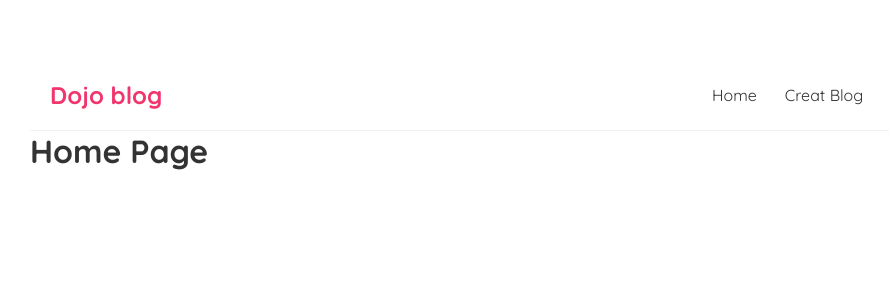
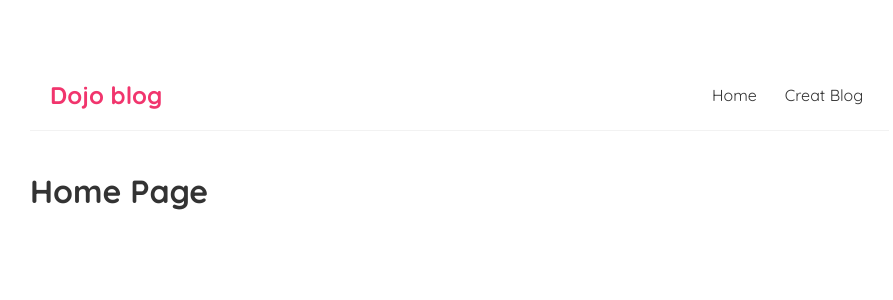
Before and after one commit to akhilshaji86/react-js, a React (Create React App) app in the folder dojo-blog/: page / in a window 1280 px wide. Shown: the top 300 px of the page, without its empty margins (98-991 px from the left). Built offline with nearby package versions, Linux system fonts and the light colour scheme.

Commit message:
episode 6

```diff
--- a/dojo-blog/src/Home.js
+++ b/dojo-blog/src/Home.js
@@ -1,6 +1,6 @@
 const HomePage=() => {
     return (
-        <h1>Home Page</h1>
+        <h1 style={{marginTop: '40px'}} >Home Page</h1>
     );
 }
 
```
